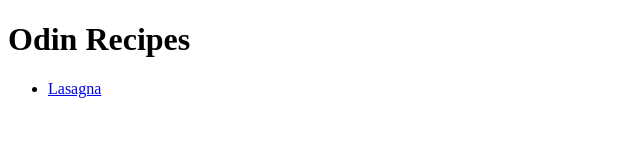
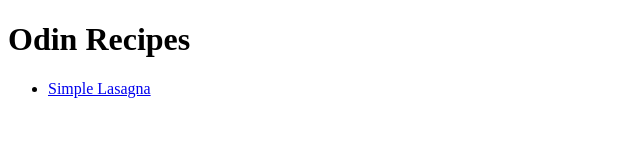
Before and after one commit to bomber34/odin-recipes, a plain HTML site: page index.html in a window 1280 px wide. Shown: the full height of the page, 0-640 px from the left. Drawn offline with Linux system fonts and the light colour scheme.

Commit message:
fix link name to lasagna page

```diff
--- a/index.html
+++ b/index.html
@@ -8,7 +8,7 @@
         <h1>Odin Recipes</h1>
         <ul>
             <li>
-                <a href="./recipes/lasagna.html">Lasagna</a>
+                <a href="./recipes/lasagna.html">Simple Lasagna</a>
             </li>
         </ul>
     </body>
```
